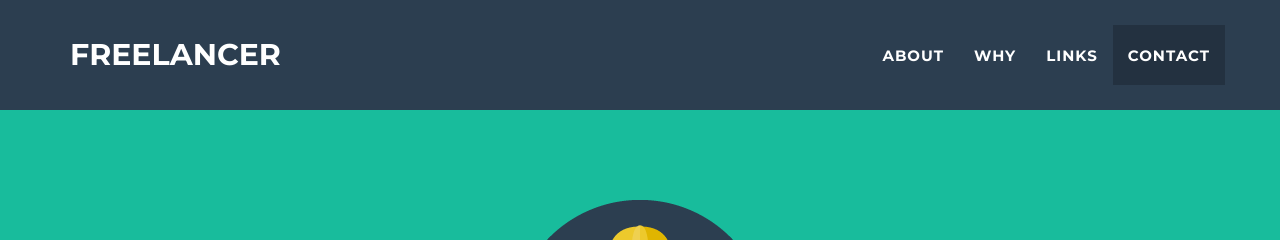
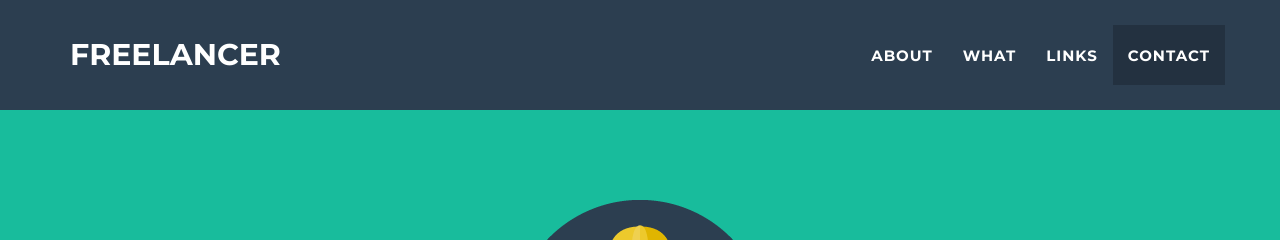
Before and after one commit to Electroholics/previous-website, a Jekyll site: the page built from index.html, in a window 1280 px wide. Shown: the top 240 px of the page. Built offline with Jekyll 4.4.1, drawn with Linux system fonts in a browser that asks for light colours.

Commit message:
Just checking

```diff
--- a/_includes/nav.html
+++ b/_includes/nav.html
@@ -22,7 +22,7 @@
                         <a href="#portfolio">About</a>
                     </li>
 		    <li class="page-scroll">
-                        <a href="#why">Why</a>
+                        <a href="#why">What</a>
                     </li>
                     <li class="page-scroll">
                         <a href="#about">Links</a>
--- a/_includes/why.html
+++ b/_includes/why.html
@@ -1,10 +1,10 @@
 
     <!-- Portfolio Grid Section -->
-    <section id="portfolio">
+    <section id="why">
         <div class="container">
             <div class="row">
                 <div class="col-lg-12 text-center">
-                    <h2>Why?</h2>
+                    <h2>What?</h2>
                     <hr class="star-primary">
                 </div>
             </div>
```
